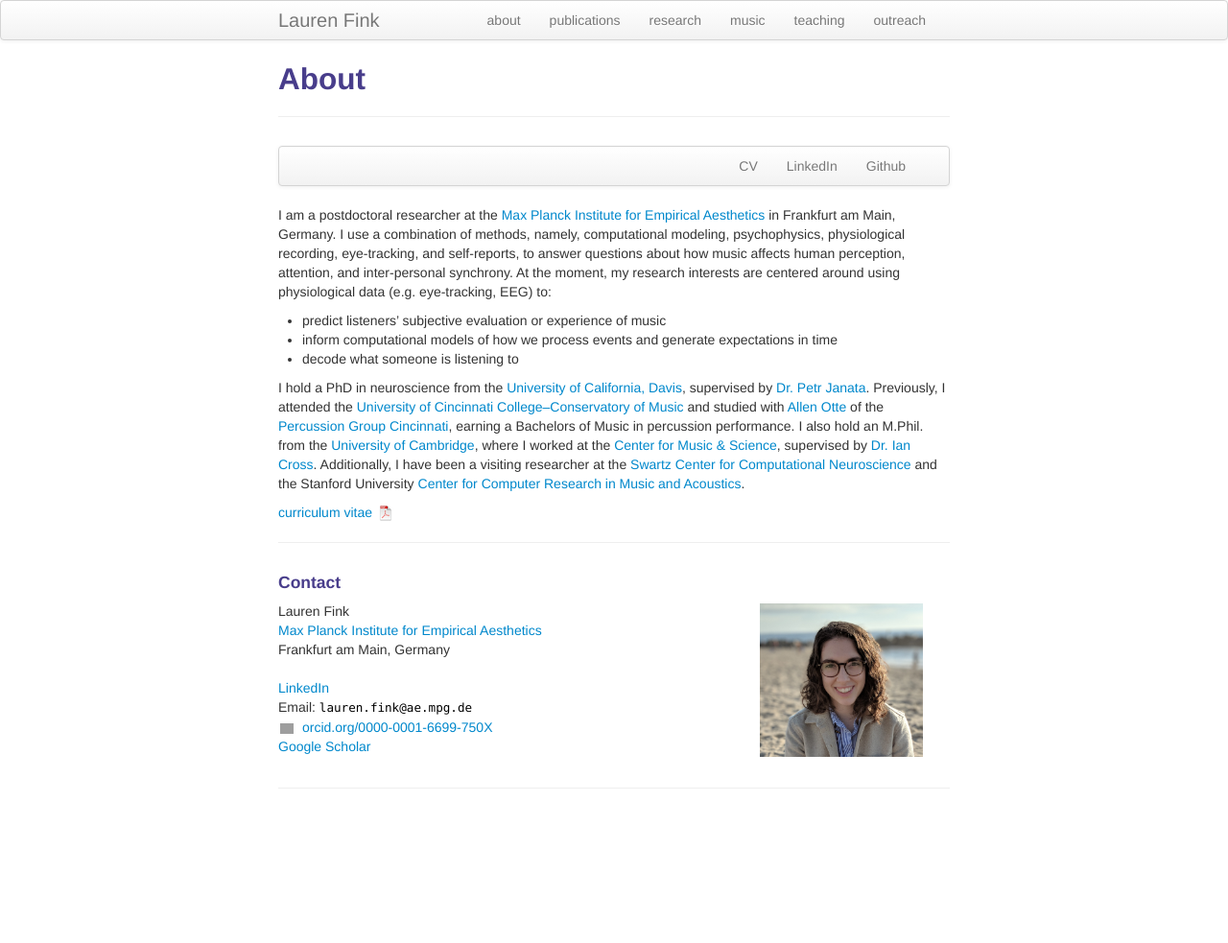
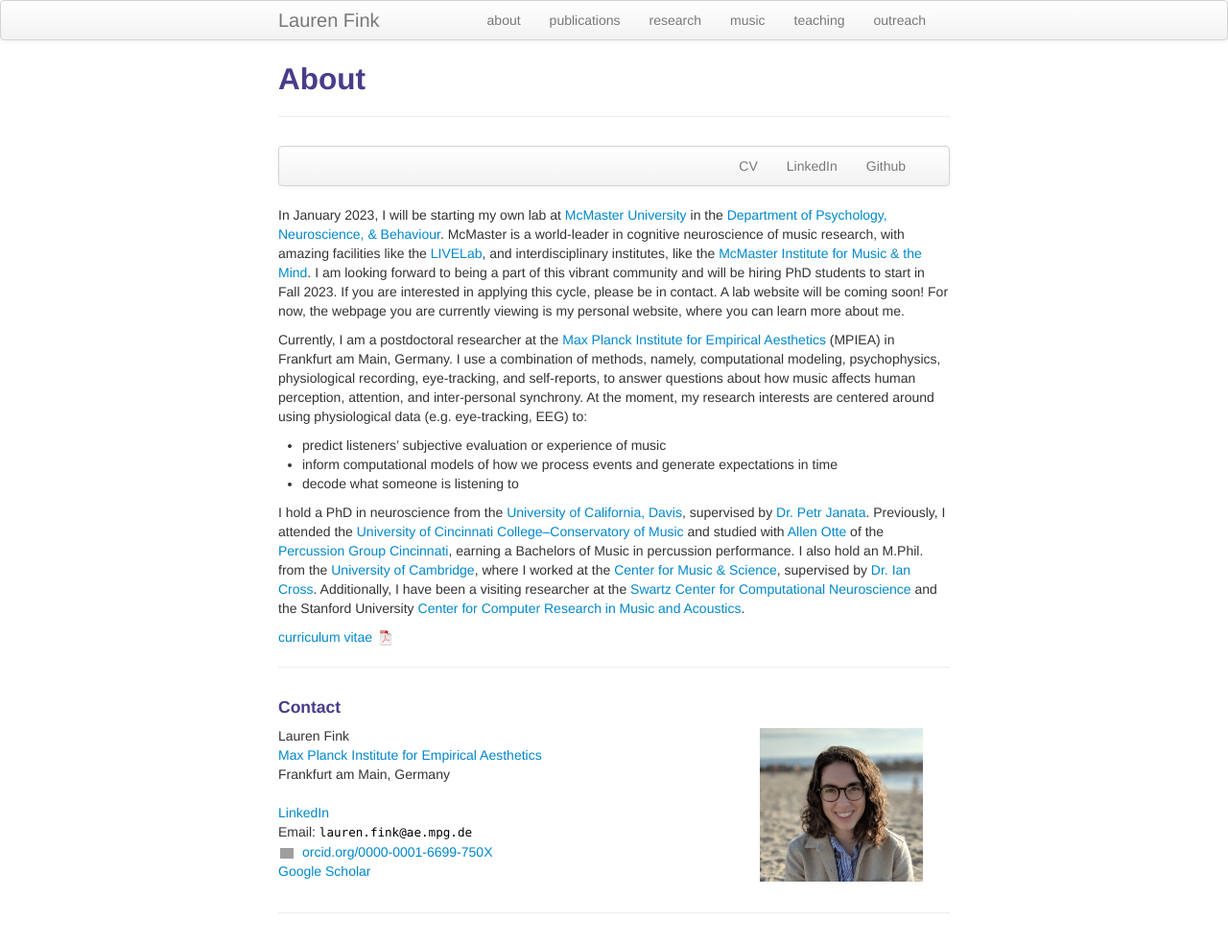
Before and after one commit to lkfink/lkfink.github.io, a Jekyll site: the page built from pages/about.md, in a window 1280 px wide. Shown: the whole page at 96% size. Built offline with Jekyll 4.4.1, drawn with Linux system fonts in a browser that asks for light colours; before the commit the page ends 900 px from its top, so only the background shows below that; grey boxes are pictures that could not be loaded.

Commit message:
add mcmaster info

```diff
--- a/pages/about.md
+++ b/pages/about.md
@@ -24,7 +24,9 @@ description: Lauren Fink holds a PhD in neuroscience from the University of Cali
   </div>
 </div>
 
-I am a postdoctoral researcher at the [Max Planck Institute for Empirical Aesthetics](https://www.aesthetics.mpg.de/institut.html){:target="_blank"} in Frankfurt am Main, Germany. I use a combination of methods, namely, computational modeling, psychophysics, physiological recording, eye-tracking, and self-reports, to answer questions about how music affects human perception, attention, and inter-personal synchrony. At the moment, my research interests are centered around using physiological data (e.g. eye-tracking, EEG) to:
+In January 2023, I will be starting my own lab at [McMaster University](https://www.mcmaster.ca/){:target="_blank"} in the [Department of Psychology, Neuroscience, & Behaviour](https://www.science.mcmaster.ca/pnb/){:target="_blank"}. McMaster is a world-leader in cognitive neuroscience of music research, with amazing facilities like the [LIVELab](https://livelab.mcmaster.ca/){:target="_blank"}, and interdisciplinary institutes, like the [McMaster Institute for Music & the Mind](https://livelab.mcmaster.ca/mcmaster-institute-for-music-the-mind-mimm/about-mimm/){:target="_blank"}. I am looking forward to being a part of this vibrant community and will be hiring PhD students to start in Fall 2023. If you are interested in applying this cycle, please be in contact. A lab website will be coming soon! For now, the webpage you are currently viewing is my personal website, where you can learn more about me.
+
+Currently, I am a postdoctoral researcher at the [Max Planck Institute for Empirical Aesthetics](https://www.aesthetics.mpg.de/institut.html){:target="_blank"} (MPIEA) in Frankfurt am Main, Germany. I use a combination of methods, namely, computational modeling, psychophysics, physiological recording, eye-tracking, and self-reports, to answer questions about how music affects human perception, attention, and inter-personal synchrony. At the moment, my research interests are centered around using physiological data (e.g. eye-tracking, EEG) to:
 -	predict listeners’ subjective evaluation or experience of music
 -	inform computational models of how we process events and generate expectations in time
 -	decode what someone is listening to
```
